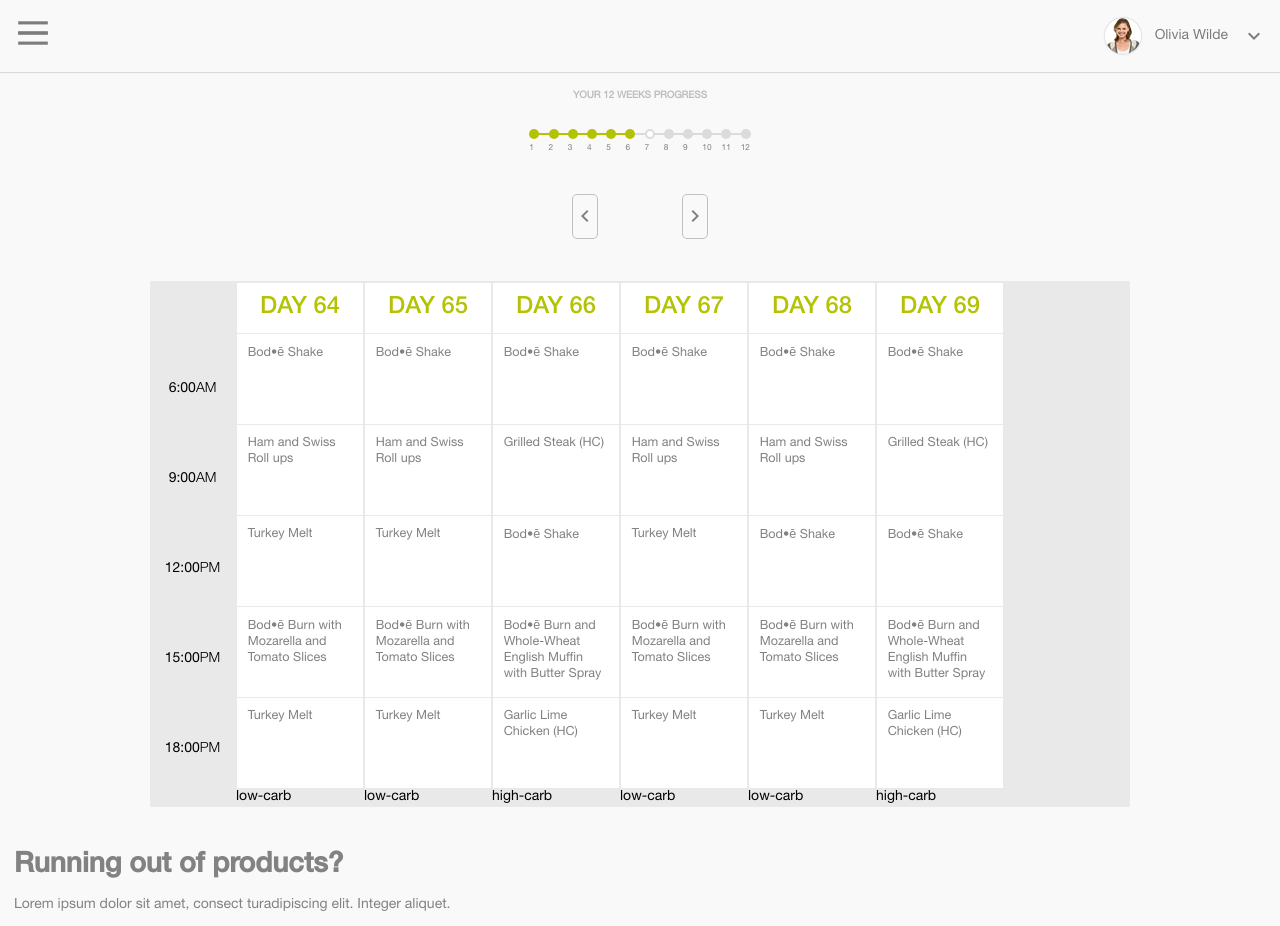
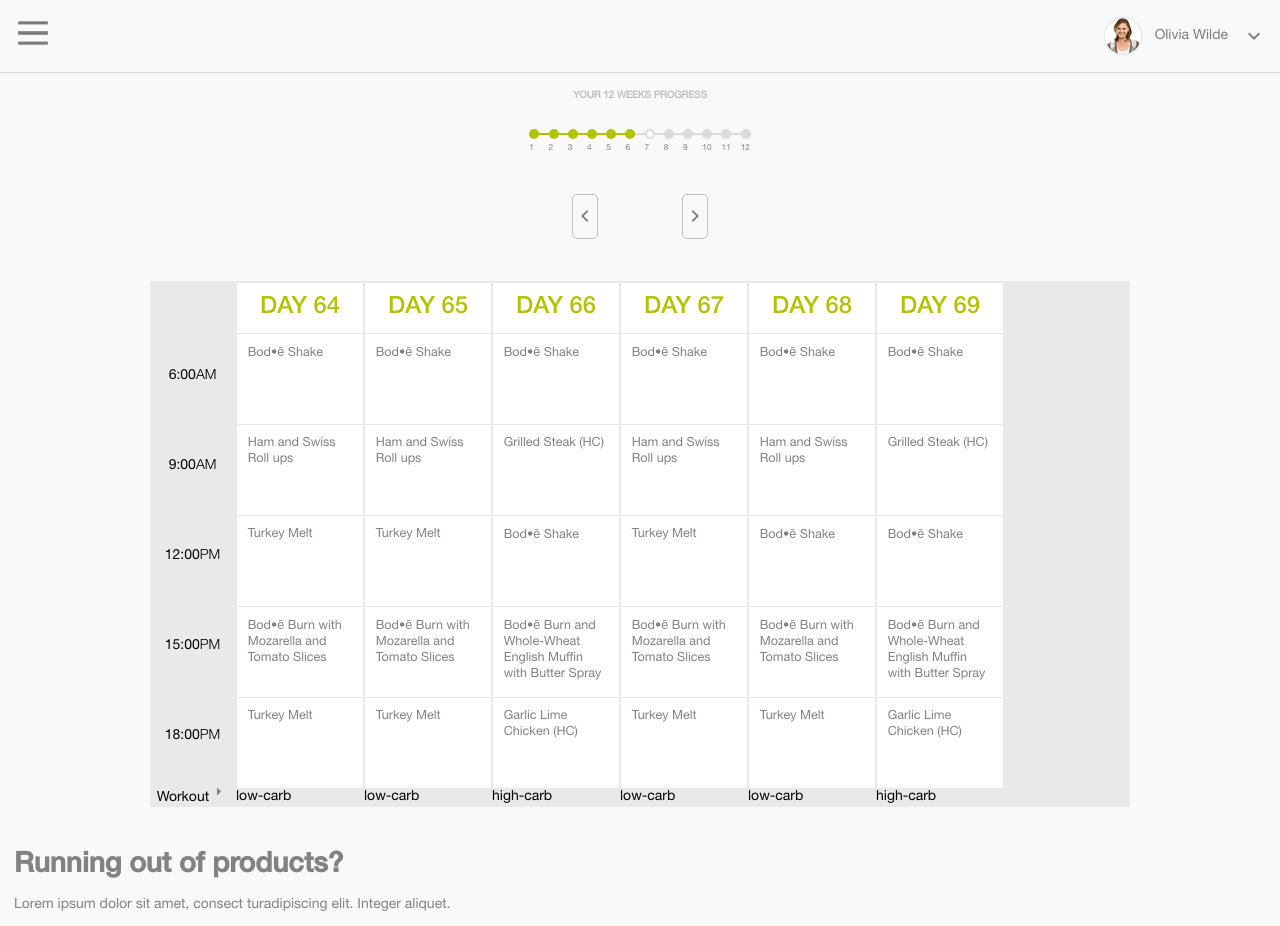
Before and after one commit to annaszalkiewicz/react-diet-app, a React (Create React App) app: page /dashboard in a window 1280 px wide. Shown: the top 926 px of the page. Built offline with nearby package versions, Linux system fonts and the light colour scheme.

Commit message:
Move meal plan hours to separate component

```diff
--- /dev/null
+++ b/src/components/MealHours.js
@@ -0,0 +1,47 @@
+import React, { Component } from "react";
+import { connect } from "react-redux";
+import { Icon } from "@mdi/react";
+import { mdiMenuRight } from "@mdi/js";
+
+class MealHours extends Component {
+  render() {
+    return (
+      <div className="mealPlan_hours">
+        <div className="mealPlan_hours--empty"></div>
+        {this.props.mealPlan.mealHours.map(hour => {
+          return (
+            <div
+              className={
+                new Date("1970-01-01T" + hour).getHours() >= 12
+                  ? "mealPlan_hour--pm mealPlan_hour"
+                  : "mealPlan_hour--am mealPlan_hour"
+              }
+              key={hour}
+            >
+              {new Date("1970-01-01T" + hour).getHours() +
+                ":" +
+                new Date("1970-01-01T" + hour).getMinutes() +
+                "0"}
+            </div>
+          );
+        })}
+        <div className="mealPlan_hours--small"></div>
+        <div className="mealPlan_hours--small mealPlan_hours--workout">
+          Workout
+          <Icon path={mdiMenuRight} size={0.8} color="#828282" className="mealPlan_hours--icon" />
+        </div>
+      </div>
+    );
+  }
+}
+
+const mapStateToProps = state => {
+  return {
+    mealPlan: state.userReducer.mealPlan
+  };
+};
+
+export default connect(
+  mapStateToProps,
+  null
+)(MealHours);
--- a/src/components/MealPlan.js
+++ b/src/components/MealPlan.js
@@ -2,6 +2,7 @@ import React, { Component } from "react";
 import { connect } from "react-redux";
 
 import { getMealPlan } from "../store/actions/userActions";
+import MealHours from "./MealHours";
 
 class MealPlan extends Component {
   componentDidMount = () => {
@@ -13,30 +14,11 @@ class MealPlan extends Component {
     return (
       <section className="mealPlan">
         <div className="mealPlan_container">
-          <div className="mealPlan_hours">
-            <div className="mealPlan_hours--empty"></div>
-            {mealPlan.mealHours.map(hour => {
-              return (
-                <div
-                  className={
-                    new Date("1970-01-01T" + hour).getHours() >= 12
-                      ? "mealPlan_hour--pm mealPlan_hour"
-                      : "mealPlan_hour--am mealPlan_hour"
-                  }
-                  key={hour}
-                >
-                  {new Date("1970-01-01T" + hour).getHours() +
-                    ":" +
-                    new Date("1970-01-01T" + hour).getMinutes() +
-                    "0"}
-                </div>
-              );
-            })}
-          </div>
+          <MealHours />
 
           {mealPlan.week.map(day => {
             return (
-              <div className="mealPlan_day"key={day.day}>
+              <div className="mealPlan_day" key={day.day}>
                 <div className="mealPlan_heading">Day {day.day}</div>
                 <div className={"mealPlan_day--" + day.day + " mealPlan_meal"}>
                   {day.meals[0]}
```
